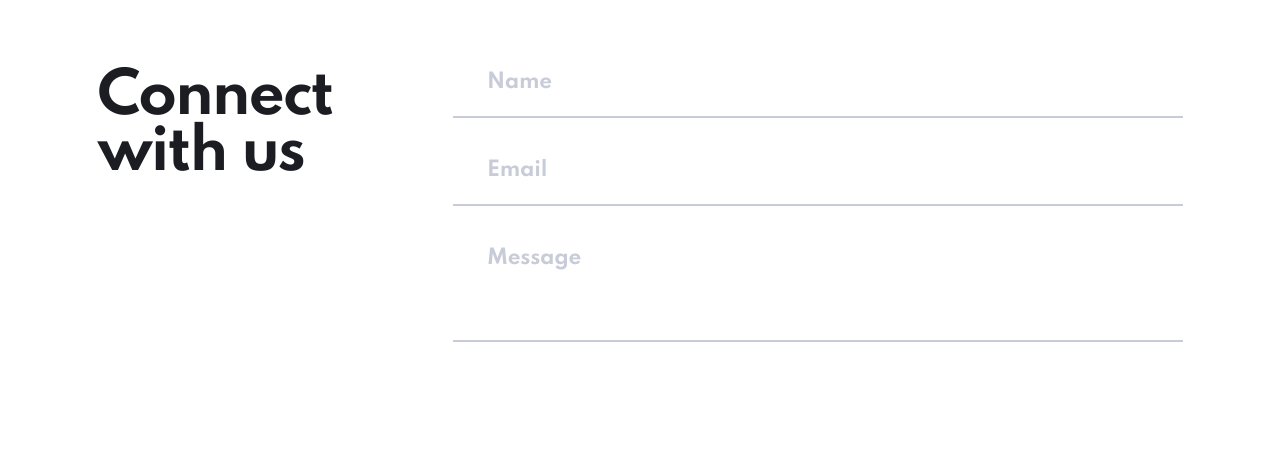
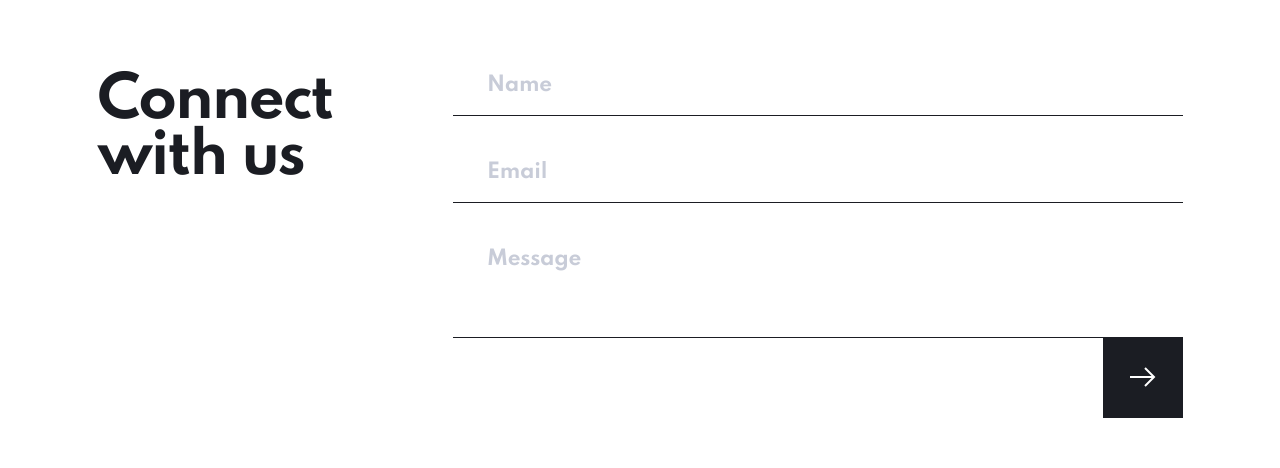
Before and after one commit to warz66/FMentor-ArchStudio, a React (Create React App) app: page /contact in a window 1280 px wide. Shown: the part 2205-2673 px from the top of the page. Built offline with nearby package versions, Linux system fonts and the light colour scheme; grey boxes are pictures that could not be loaded.

Commit message:
12th commit

```diff
--- a/src/components/contact/connect/Connect.css
+++ b/src/components/contact/connect/Connect.css
@@ -1,5 +1,6 @@
 #connect {
-    margin-bottom: 153px;
+    margin-top: 166px;
+    margin-bottom: 160px;
     display: flex;
     justify-content: space-between;
 }
@@ -10,27 +11,43 @@
 
 #connect-form {
     width: 730px;
+    display: flex;
+    flex-direction: column;
 }
 
 #connect input {
-    margin-bottom: 40px;
+    margin-bottom: 45px;
+    padding: 0px 0px 19px 34.5px;
 }
 
-input, textarea {
+#connect textarea {
+    padding-left: 34.5px;
+    height: 90px;
+}
+
+#connect-form input, textarea {
     font-family: 'Spartan', sans-serif;
     cursor: pointer;
     font-weight: bold;
     color: var(--very-dark-blue);
     font-size: 20px;
     letter-spacing: -0.312px;
-    line-height: 24px;
     width: 100%;
-    padding: 0px 0px 22px 34.5px;
     border: none;
-    border-bottom: 2px solid var(--light-grey);
+    box-shadow: 0px -1px 0px var(--very-dark-blue) inset;
+    transition: 0.3s;
 }
 
-textarea {
+#connect-form .active-input-error {
+    box-shadow: 0px -1px 0px var(--red-error) inset;
+}
+
+#connect-form .active-input-error::placeholder {
+    color: var(--red-error);
+    opacity: 0.5;
+}
+
+#connect-form textarea {
     resize: none;
 }
 
@@ -42,7 +59,90 @@ textarea {
     color: var(--light-grey);
 }
 
-textarea:focus, input:focus{
+#connect-form textarea:focus, input:focus {
     outline: none;
-    border-bottom: 3px solid var(--very-dark-blue) !important;
+    box-shadow: 0px -3px 0px var(--very-dark-blue) inset !important;
 }
+
+#connect-form button {
+    margin-top: -8px; /* hack ? */
+    align-self: flex-end;
+    border: none;
+    padding: 0;
+    cursor: pointer;
+    background-color: var(--very-dark-blue);
+    width: 80px;
+    height: 80px;
+    transition: 0.3s;
+}
+
+#connect-form button:focus {
+    outline: none;
+}
+
+#connect-form button:hover {
+    background-color: var(--dark-grey);
+}
+
+#connect-form > div  {
+    position: relative;
+}
+
+#connect-form > div .msg-error {
+    /*display: none;*/
+    position: absolute;
+    font-weight: bold;
+    font-size: 15px;
+    line-height: 18px;
+    letter-spacing: -0.234px;
+    right: 16px;
+    top: 10px;
+    color: var(--red-error);
+    opacity: 0;
+    transition: 0.3s;
+    pointer-events: none;
+}
+
+#connect-form > div .active-msg-error {
+    /*display: initial;*/
+    opacity: 1;
+}
+
+
+@media (max-width: 1150px) {
+    #connect {
+        margin-top: 205px;
+        flex-direction: column;
+        margin-bottom: 200px;
+    }
+    #connect h2 {
+        width: 100%;
+        margin-bottom: 62px;
+    }
+    #connect-form {
+        width: 100%;
+    }
+}
+
+@media (max-width: 730px) {
+    #connect {
+        margin-left: 32px;
+        margin-right: 32px;
+    }
+}
+
+@media (max-width: 600px) {
+    #connect {
+        margin-top: 77px;
+        margin-bottom: 132px;
+    }
+    #connect h2 {
+        margin-bottom: 48px;
+    }
+}
+
+@media (max-width: 430px) {
+    #connect h2 {
+        max-width: 250px;
+    }
+}
--- a/src/components/contact/connect/Connect.jsx
+++ b/src/components/contact/connect/Connect.jsx
@@ -1,14 +1,48 @@
 import './Connect.css';
+import { useState } from 'react';
 
 const Connect = () => {
+    const [activeErrorName, setActiveErrorName] = useState(false);
+    const [activeErrorEmail, setActiveErrorEmail] = useState(false);
+    const [activeErrorMessage, setActiveErrorMessage] = useState(false);
+
+    function handleSubmit(e) {
+        e.preventDefault();
+        let submit = true;
+        if(e.target.name.value === '') {
+            setActiveErrorName(true);
+            submit = false;
+        }
+        if(e.target.email.value === '') {
+            setActiveErrorEmail(true);
+            submit = false;
+        }
+        if(e.target.message.value === '') {
+            setActiveErrorMessage(true);
+            submit = false;
+        }
+        if(submit) {e.target.submit();} else {return false;}
+    }
 
     return (
         <section id="connect">
             <h2>Connect with us</h2>
-            <form action="" method="post" id="connect-form">
-                <input type="text" name="name" placeholder="Name"/>
-                <input type="text" name="email" placeholder="Email"/>
-                <textarea name="message" placeholder="Message" rows="3"/>
+            <form onSubmit={handleSubmit} method="post" action="" id="connect-form">
+                <div>
+                    <input className={activeErrorName ? "active-input-error" : ""} type="text" aria-label="name" name="name" placeholder="Name" onClick={() => {setActiveErrorName(false)}}/>
+                    <span className={`msg-error ${activeErrorName ? "active-msg-error" : ""}`}>Can't be empty</span>
+                </div>
+                <div>
+                    <input className={activeErrorEmail ? "active-input-error" : ""} type="email" aria-label="email" name="email" placeholder="Email" onClick={() => {setActiveErrorEmail(false)}}/>
+                    <span className={`msg-error ${activeErrorEmail ? "active-msg-error" : ""}`}>Can't be empty</span>
+                </div>
+                <div>
+                    <textarea className={activeErrorMessage ? "active-input-error" : ""} aria-label="message" name="message" placeholder="Message" rows="3" onClick={() => {setActiveErrorMessage(false)}}/>
+                    <span className={`msg-error ${activeErrorMessage ? "active-msg-error" : ""}`}>Can't be empty</span>
+                </div>
+                <button type="submit" form="connect-form">
+                    <svg xmlns="http://www.w3.org/2000/svg" width="26" height="20"><path fill="none" fillRule="evenodd" stroke="#fff" strokeWidth="2" d="M15 1l9 9-9 9M0 10h24"></path></svg>
+                </button>
             </form>
         </section>
     );
--- a/src/components/contact/details/Details.css
+++ b/src/components/contact/details/Details.css
@@ -1,8 +1,4 @@
 @import url('https://unpkg.com/leaflet@1.7.1/dist/leaflet.css');
-
-#details {
-    margin-bottom: 162px;
-}
 
 #details > div:first-of-type {
     margin-top: 200px;
--- a/src/components/footer/Footer.jsx
+++ b/src/components/footer/Footer.jsx
@@ -13,7 +13,7 @@ function Footer() {
 
         <footer>
             <div>
-                <Link onClick={scrollToTop} to="/">
+                <Link onClick={scrollToTop} to="/" aria-label="homepage">
                     <svg id="footer-logo" xmlns="http://www.w3.org/2000/svg" width="97" height="40" viewBox="0 0 97 40">
                         <path
                             fill="#fff"
--- a/src/components/header/Header.css
+++ b/src/components/header/Header.css
@@ -120,7 +120,7 @@ header ul a:hover {
 
     #menu {
         position: absolute;
-        z-index: 12;
+        z-index: 1000;
         top: 96px;
         bottom:0;
         right:0;
@@ -135,7 +135,7 @@ header ul a:hover {
 
     #menu-curtain {
         position: absolute;
-        z-index: 11;
+        z-index: 999;
         top: 96px;
         bottom:0;
         right:0;
--- a/src/components/hero/Hero.css
+++ b/src/components/hero/Hero.css
@@ -1,6 +1,6 @@
 #hero {
     position: relative;
-    max-height: 720px;
+    height: 720px;
 }
 
 #hero #hero-info {
@@ -73,7 +73,7 @@
 
 @media (max-width: 580px) {
     #hero {
-        max-height: initial;
+        height: initial;
     }
     #hero picture {
         position: relative;
```
Also changed, not shown: 1 other file (tests, documents, lock files or other folders).
